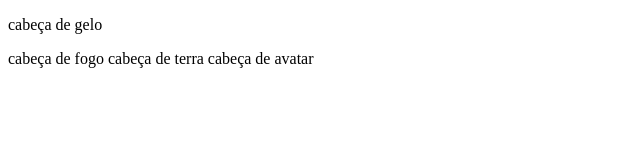
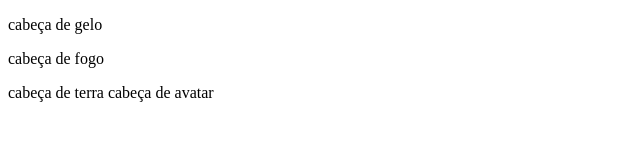
Before and after one commit to Cabecas-de-gelo/teste, a plain HTML site: page index.html in a window 1280 px wide. Shown: the whole page, without its empty margins (0-640 px from the left). Drawn offline with Linux system fonts and the light colour scheme.

Commit message:
Update index.html

```diff
--- a/index.html
+++ b/index.html
@@ -8,7 +8,7 @@
 <body>
     <div>
         <p>cabeça de gelo</p>
-        cabeça de fogo
+        <p>cabeça de fogo</p>
         cabeça de terra
         cabeça de avatar
     </div>
```
